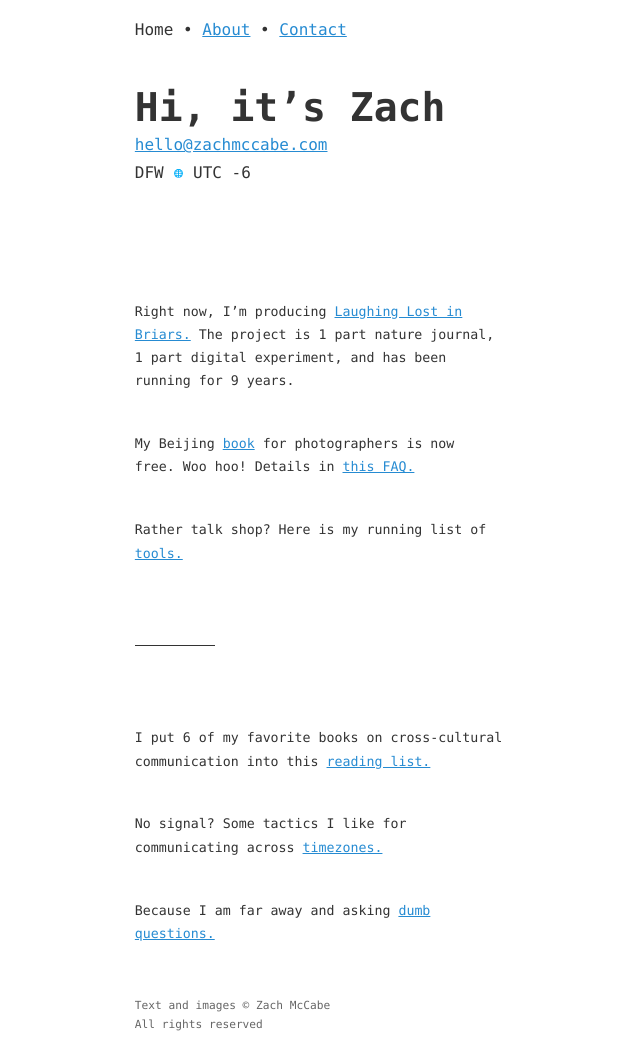
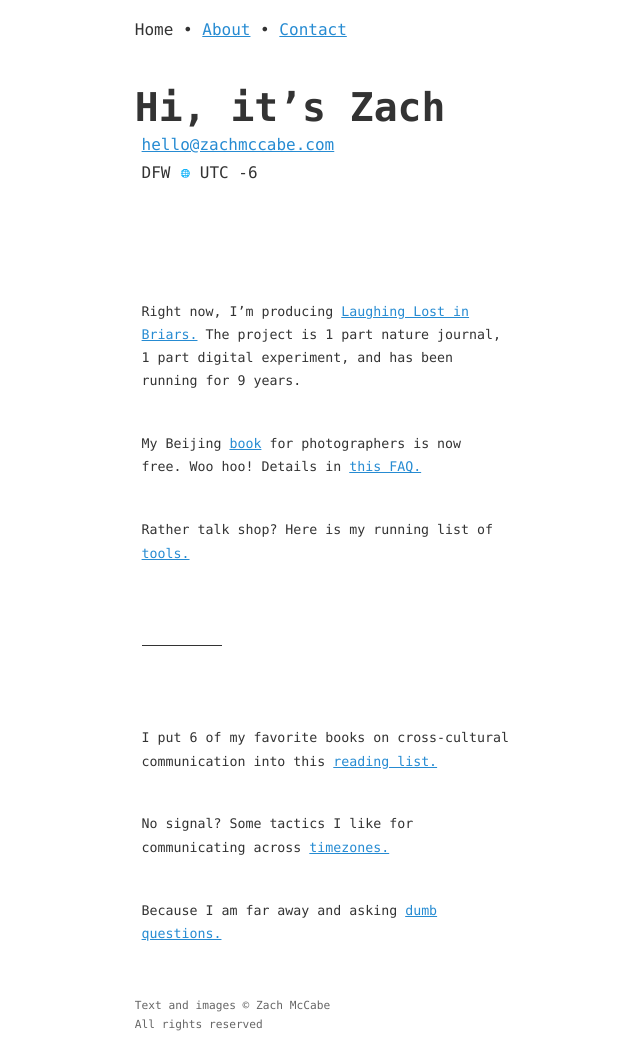
Before and after one commit to zachmccabe/zachmccabe.github.io, a Jekyll site: the page built from index.md, in a window 1280 px wide. Shown: the whole page, without its empty margins (168-808 px from the left). Built offline with Jekyll 4.4.1, drawn with Linux system fonts in a browser that asks for light colours.

Commit message:
Update kao-midnite-13.css

```diff
--- a/assets/kao-midnite-13.css
+++ b/assets/kao-midnite-13.css
@@ -33,7 +33,7 @@ body {
   overflow-wrap: break-word;
 }
 
-header, .site-nav-top, main, footer {
+header, .site-nav-top, main, .wrap-70, footer {
   margin: 0 auto;
   text-align: left;
 }
@@ -51,11 +51,13 @@ main {
   padding: 1rem 0 2.48rem 0;
 }
 
+/*
 .wrap-70 {
   width: 70ch;
   max-width: 100%;
   margin: 0 auto;
 }
+*/
 
 /*
 header, footer {
```
